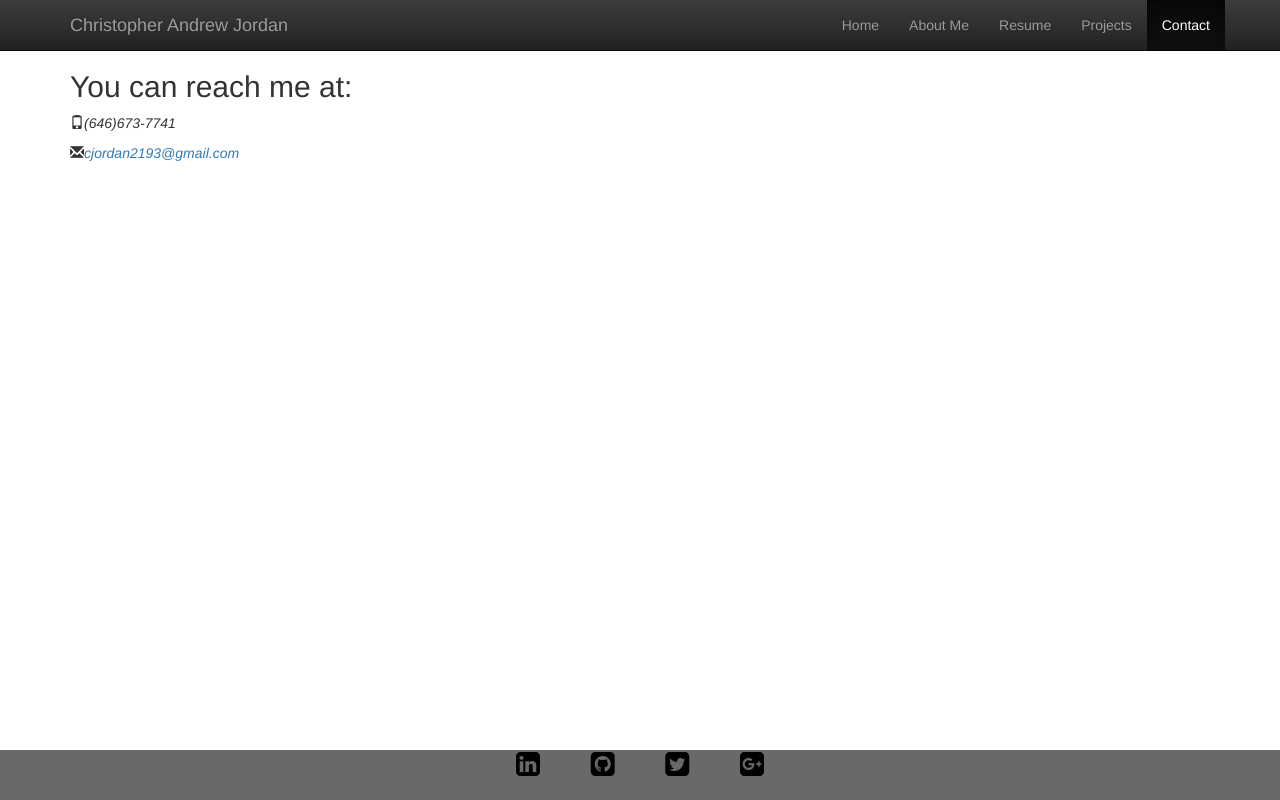
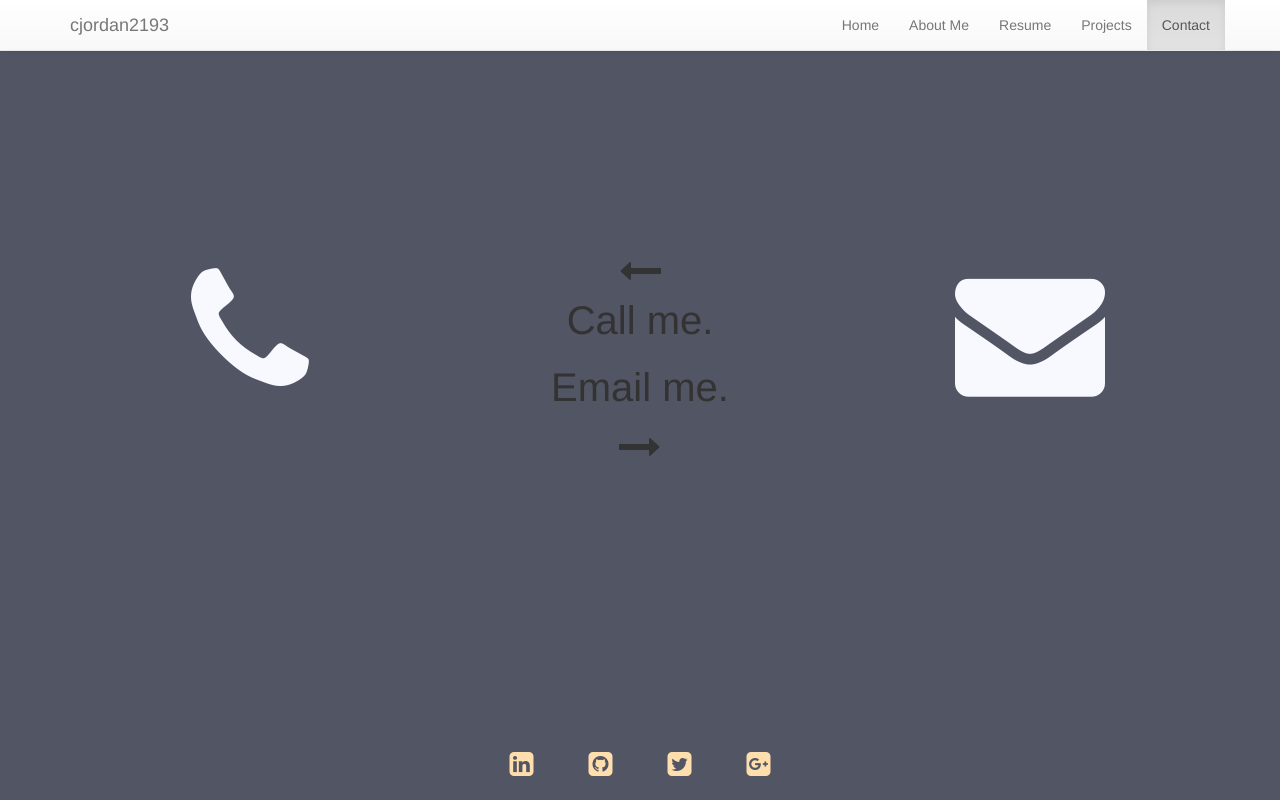
Before and after one commit to cjordan93/MyWebsite, a plain HTML site: page contact.html in a window 1280 px wide. Drawn offline with nearby package versions, Linux system fonts and the light colour scheme.

Commit message:
Style changes and contact page finished

```diff
--- a/contact.html
+++ b/contact.html
@@ -16,8 +16,8 @@
 
 	<body>
 
-        <header class="header">
-            <nav class="navbar navbar-inverse navbar-fixed-top">
+        <header id="header">
+            <nav class="navbar navbar-default navbar-fixed-top">
                 <div class="container">
                     <div class="navbar-header">
                         <button type="button" class="navbar-toggle collapsed" data-toggle="collapse" data-target="#navbar-header-collapse">
@@ -26,7 +26,7 @@
                             <span class="icon-bar"></span>
                             <span class="icon-bar"></span>
                         </button>
-                        <a class="navbar-brand" href="#">Christopher Andrew Jordan</a>
+                        <a class="navbar-brand" href="#">cjordan2193</a>
                     </div>
 
                     <div class="collapse navbar-collapse" id="navbar-header-collapse">
@@ -45,16 +45,25 @@
         <!--Page Content-->
         <div class="container">
             <div class="row">
-                <div class="col-xs-12">
-                    <h2>You can reach me at:</h2>
-                        <p class="address"><span class="glyphicon glyphicon-phone"></span><em>(646)673-7741</em></p>
-                        <p class="address"><span class="glyphicon glyphicon-envelope"></span><a href="mailto:cjordan2193@gmail.com"><em>cjordan2193@gmail.com</em></a></p>
+                <div class="col-md-4">
+                    <a class="btn btn-link contact" href="tel:646-673-7741" role="button"><i class="fa fa-phone fa-5x"></i></a>
+                </div>
+
+                <div class="col-md-4">
+                    <i class="fa fa-long-arrow-left fa-3x"></i>
+                    <p>Call me.</p>
+                    <p>Email me.</p>
+                    <i class="fa fa-long-arrow-right fa-3x"></i>
+                </div>
+
+                <div class="col-md-4">
+                    <a class="btn btn-link contact" href="mailto:cjordan2193@gmail.com" role="button"><i class="fa fa-envelope fa-5x"></i></a>
                 </div>
             </div>
         </div>
 
-        <footer class="footer">
-            <div class="container">
+        <footer id="footer">
+            <div class="container-fluid">
                 <div class="row">
                     <a target="_blank" href="https://www.linkedin.com/in/cjordan2193"><i class="fa fa-linkedin-square fa-2x"></i></a>
                     <a target="_blank" href="https://www.github.com/cjordan93"><i class="fa fa-github-square fa-2x"></i></a>
--- a/styles/contact.css
+++ b/styles/contact.css
@@ -0,0 +1,38 @@
+body {
+    background-color: #525564;
+}
+
+.btn.contact {
+    font-size: 30px;
+}
+.col-md-4 {
+    text-align: center;
+    padding: 200px 0;
+}
+
+.fa-5x {
+    color: ghostwhite;
+}
+
+#footer {
+    background-color: #525564;
+}
+
+@media screen and (max-width: 991px) {
+    .btn.contact {
+        font-size: 20px;
+    }
+    .col-md-4 {
+        padding: 0 0;
+    }
+    .fa-3x {
+        display: none;
+    }
+    body {
+        padding: 80px 0;
+    }
+}
+
+p {
+    font-size: 40px;
+}
--- a/styles/main.css
+++ b/styles/main.css
@@ -3,24 +3,18 @@ body {
     padding: 50px 0 0 0;
 }
 
-.footer {
+#footer {
     position: fixed;
     bottom: 0;
     width: 100%;
     height: 50px;
-    background-color: dimgray;
 }
 
-.fa {
-    color: black;
+.fa-2x {
+    color: navajowhite;
     padding: 0 2%;
 }
 
-.font-attribution {
-    float: right;
-    color: black;
-}
-
-.footer .container .row {
+#footer .container-fluid .row {
     text-align: center;
 }
```
Also changed, not shown: aboutme.html (+4 -4 lines), index.html (+4 -4 lines), projects.html (+4 -4 lines), resume.html (+4 -4 lines), styles/resume.css (deleted, +0 -11 lines).
